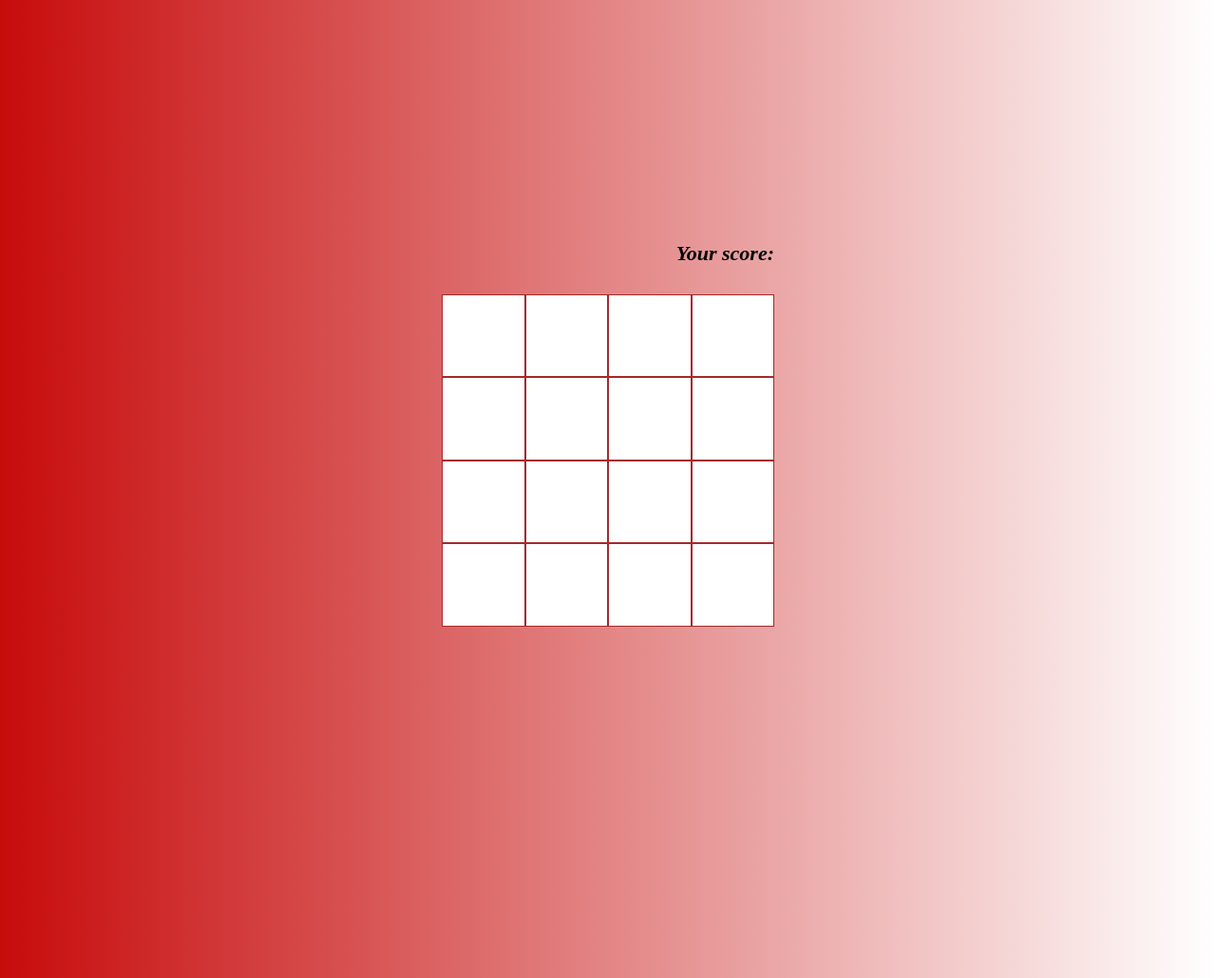
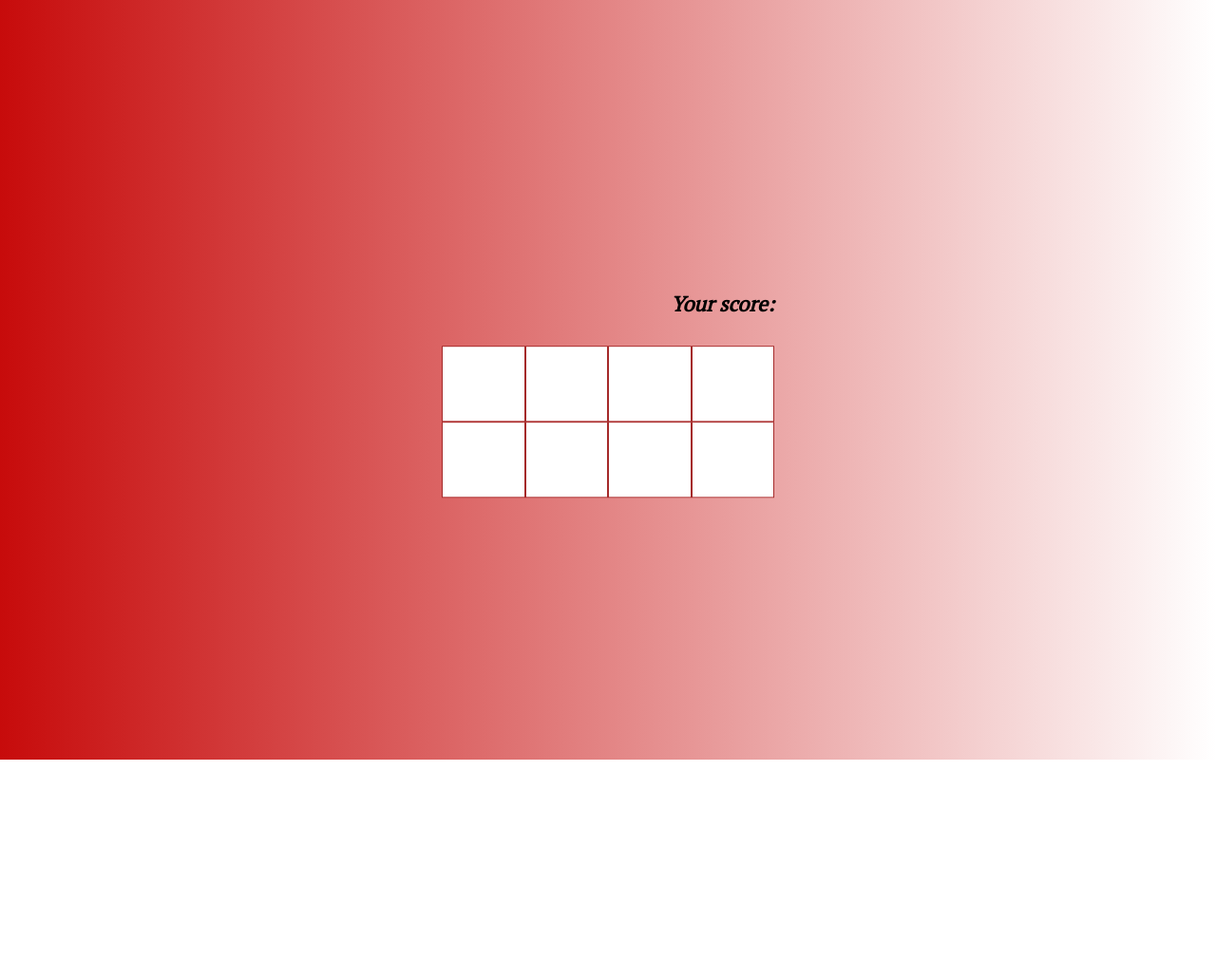
Before and after one commit to PgeorgLim/memory-game, a React app: page / in a window 1280 px wide. Shown: the whole page at 95% size. After the commit the page ends 800 px from the top, so only its background shows below. Built offline with nearby package versions, Linux system fonts and the light colour scheme.

Commit message:
Adding levels + styling changes

```diff
--- a/public/index.html
+++ b/public/index.html
@@ -22,6 +22,7 @@
       work correctly both with client-side routing and a non-root public URL.
       Learn how to configure a non-root public URL by running `npm run build`.
     -->
+    <link href="https://fonts.googleapis.com/css?family=PT+Serif" rel="stylesheet">
     <title>Memory Game</title>
   </head>
   <body>
--- a/src/css/style.css
+++ b/src/css/style.css
@@ -1,5 +1,6 @@
 *{
   box-sizing: border-box;
+  font-family: 'PT Serif', serif !important;
 }
 
 body{
@@ -13,7 +14,7 @@ body{
     left: 50%;
     transform: translate(-50%, -50%);
     width: 350px;
-    height: 350px;
+    /* height: 350px;     */
 }
 
 .board-section{
@@ -24,7 +25,7 @@ body{
 .square{
     float: left;
     width: 25%;
-    height: 25%;
+    height: 80px;
     border: 1px solid brown;
 
 }
@@ -35,7 +36,7 @@ body{
     height: 100%;
     background-color: #fff;
     border: none;
-    font-size: 18px;
+    font-size: 21px;
     color: white;
 }
 
@@ -54,6 +55,7 @@ body{
     height: 100%;
 
     margin-top: 20px;
+    margin-bottom: 50px;
     text-align: center;
     font-size: 22px;
     color: black;
@@ -69,3 +71,21 @@ body{
 .score{
     color: #29a810;
 }
+
+.reset-btn{
+    padding: 13px;
+    margin-top: 20px;
+    font-size: 16px;
+    background-color: #29a810;
+    border: 1px solid black;
+    color: white;
+    box-shadow: 6px 6px 5px grey;
+    cursor: pointer;
+    transition: all .35s
+}
+
+.reset-btn:hover{
+    box-shadow: 6px 6px 5px rgb(37, 37, 37);
+}
+
+.won-msg{display: block;}
--- a/src/index.js
+++ b/src/index.js
@@ -19,16 +19,20 @@ class MainBoard extends React.Component{
       constructor(props) {
           super(props);
 
-          const totalSquares = 16;
+          const levelSquares = [8 , 16 , 20];
+          const currentLevel = 1;
 
           this.state = {
-            squares: this.generateBoardSquares(totalSquares),
-            completedSquares: Array(totalSquares).fill(null),
-            classesToAssign: Array(totalSquares).fill('squareBtn'),
+            squares: this.generateBoardSquares(levelSquares[0]),
+            completedSquares: Array(levelSquares[0]).fill(null),
+            classesToAssign: Array(levelSquares[0]).fill('squareBtn'),
             previousVal: null,
             previousSquarePos: null,
             totalClicks: 0,
-            totalSquares
+            totalSquares : levelSquares[0],
+            currentLevel,
+            levelSquares,
+            gameEnded: false
           };
       }
 
@@ -127,6 +131,37 @@ class MainBoard extends React.Component{
 
       }
 
+      resetGame(){
+
+        let newNumOfSquares, newLevel, gameEnded;
+
+        if ( (this.state.currentLevel+1) <= this.state.levelSquares.length ){
+            // new Level
+            newNumOfSquares = this.state.levelSquares[this.state.currentLevel];
+            newLevel = this.state.currentLevel + 1;
+            gameEnded = false;
+        }
+        else{
+            //Game finished, complete reset
+            newNumOfSquares = this.state.levelSquares[0];
+            newLevel = 1;
+            gameEnded = true;
+        }
+
+        this.setState({
+          squares: this.generateBoardSquares(newNumOfSquares),
+          completedSquares: Array(newNumOfSquares).fill(null),
+          classesToAssign: Array(newNumOfSquares).fill('squareBtn'),
+          previousVal: null,
+          previousSquarePos: null,
+          totalClicks: 0,
+          totalSquares: newNumOfSquares,
+          currentLevel: newLevel,
+          gameEnded
+        });
+
+      }
+
       render(){
 
               const gameboard = this.state.squares.map( (el,i) =>{
@@ -135,6 +170,7 @@ class MainBoard extends React.Component{
                             {this.renderSquareValue(el,i,this.state.classesToAssign[i],disableBtn)}
                           </div>
               });
+
 
             return (
               <div className="game-section">
@@ -148,6 +184,9 @@ class MainBoard extends React.Component{
                 </div>
                 <LevelResult
                     completedSquares={this.state.completedSquares}
+                    currentLevel={this.state.currentLevel}
+                    levelSquares={this.state.levelSquares}
+                    onClickReset={() => this.resetGame()}
                 />
               </div>
             );
@@ -157,15 +196,31 @@ class MainBoard extends React.Component{
 function LevelResult(props){
 
   let result = '';
-  //check if player won the level (all total combos found)
+  let resetSection = '';
+
+  //check if player won the level (all total combos found) and if he won the game in general
   if ( !props.completedSquares.includes(null) ){
+
+      if ( (props.currentLevel + 1) > props.levelSquares.length ){
+        resetSection =
+          <div className="game-over-section">
+            <h2 className="result">Game Over <span className="won-msg">You won the game !!!</span></h2>
+            <button onClick={props.onClickReset} className="reset-btn"> Start New Game </button>
+          </div>;
+      }else{
         result = 'Congats!! You won the level';
+        resetSection = <button onClick={props.onClickReset} className="reset-btn"> Next Level </button>;
       }
+
+  }
+
 
   return (
       <div className="result-section">
         <span className="result">{result}</span>
+        {resetSection}
       </div>
+
   );
 
 }
```
Lines whose indentation alone changed are shown as unchanged.
